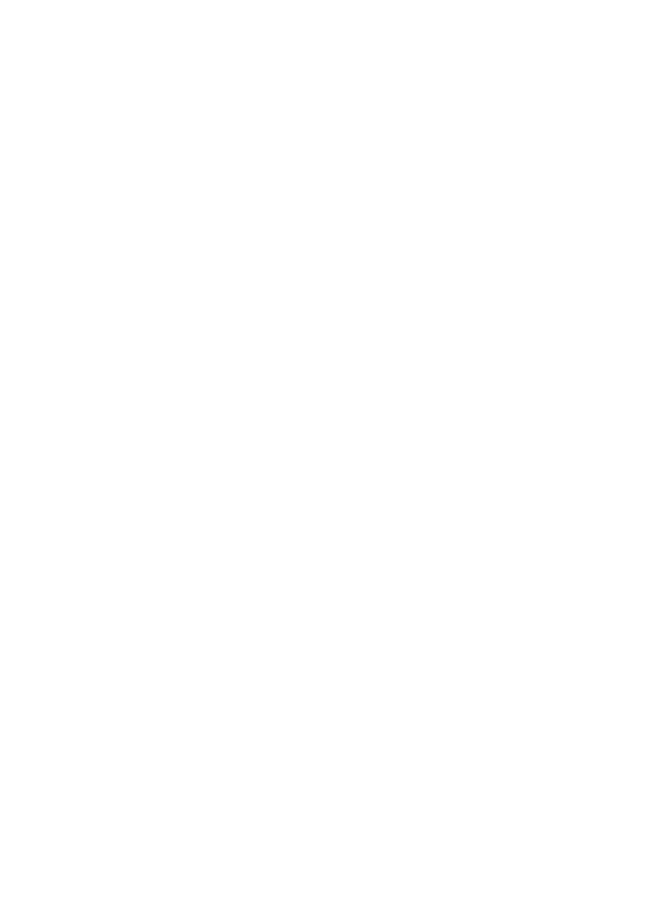
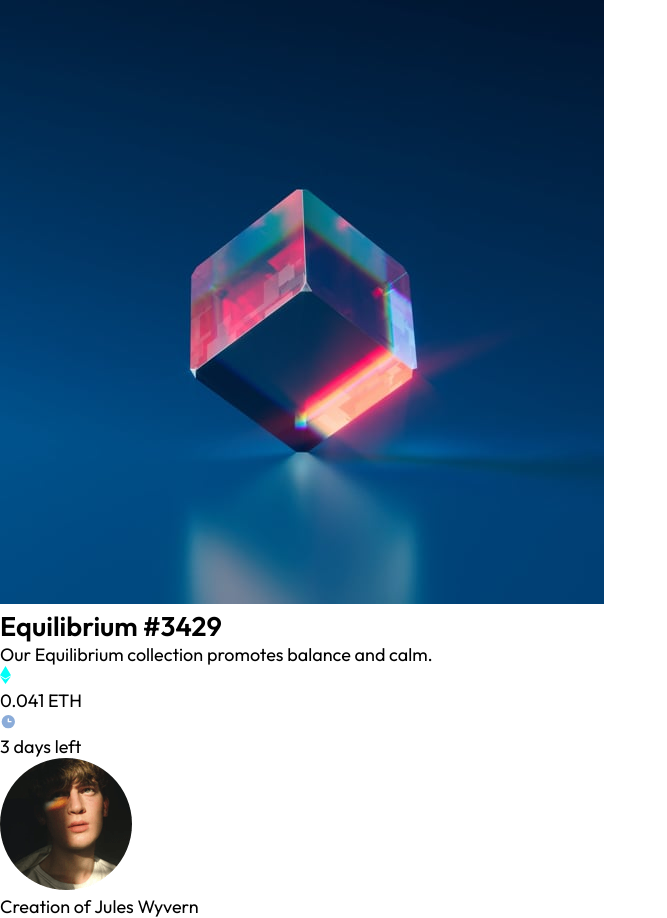
Before and after one commit to yurimzk/nft-preview-card-component, a plain HTML site: page index.html in a window 1280 px wide. Shown: the whole page, without its empty margins (0-667 px from the left). Before the commit the page ends 800 px from the top, so only its background shows below. Drawn offline with Linux system fonts and the light colour scheme.

Commit message:
html structure

```diff
--- a/index.html
+++ b/index.html
@@ -18,5 +18,31 @@
 
     <title>Frontend Mentor | NFT preview card component</title>
   </head>
-  <body></body>
+  <body>
+    <div id="app">
+      <div class="nft-img">
+        <img src="./images/image-equilibrium.jpg" alt="Equilibrium image" />
+      </div>
+      <div class="info">
+        <div class="text">
+          <h2>Equilibrium #3429</h2>
+          <p>Our Equilibrium collection promotes balance and calm.</p>
+        </div>
+        <div class="price-time">
+          <div class="price">
+            <img src="./images/icon-ethereum.svg" alt="Ethereum icon" />
+            <p>0.041 ETH</p>
+          </div>
+          <div class="time">
+            <img src="./images/icon-clock.svg" alt="clock icon" />
+            <p>3 days left</p>
+          </div>
+        </div>
+      </div>
+      <div class="creator">
+        <img src="./images/image-avatar.png" alt="Avatar image" />
+        <p>Creation of <span>Jules Wyvern</span></p>
+      </div>
+    </div>
+  </body>
 </html>
```
